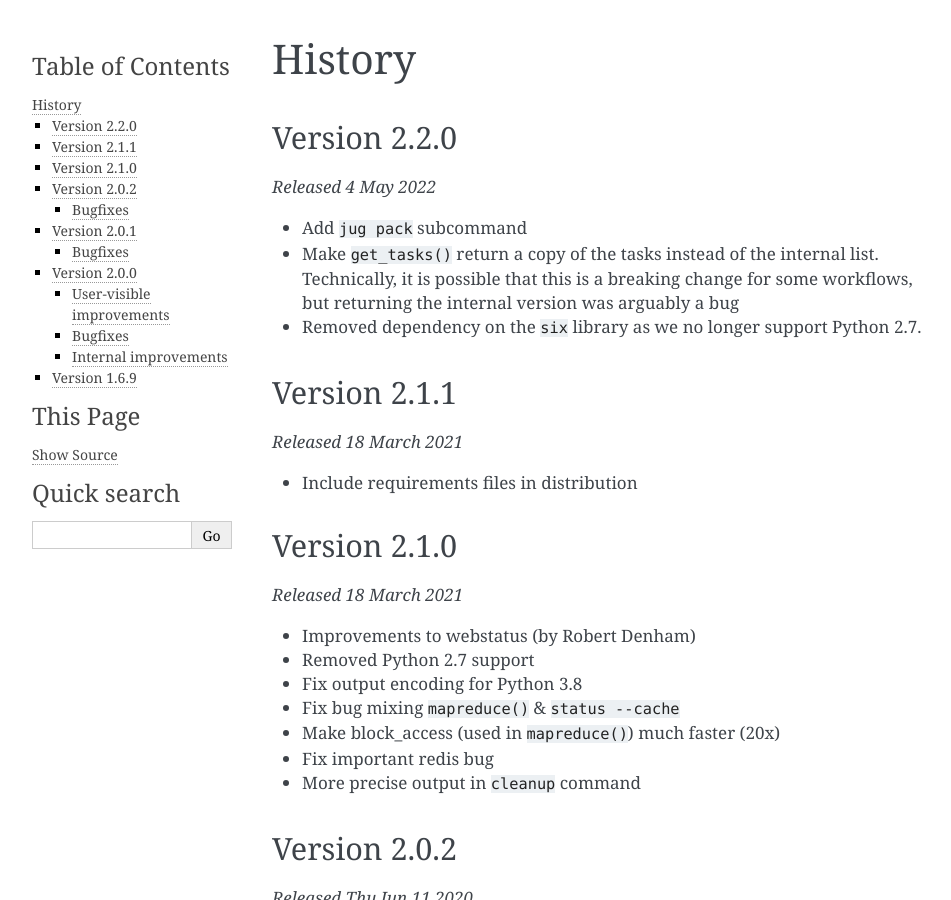
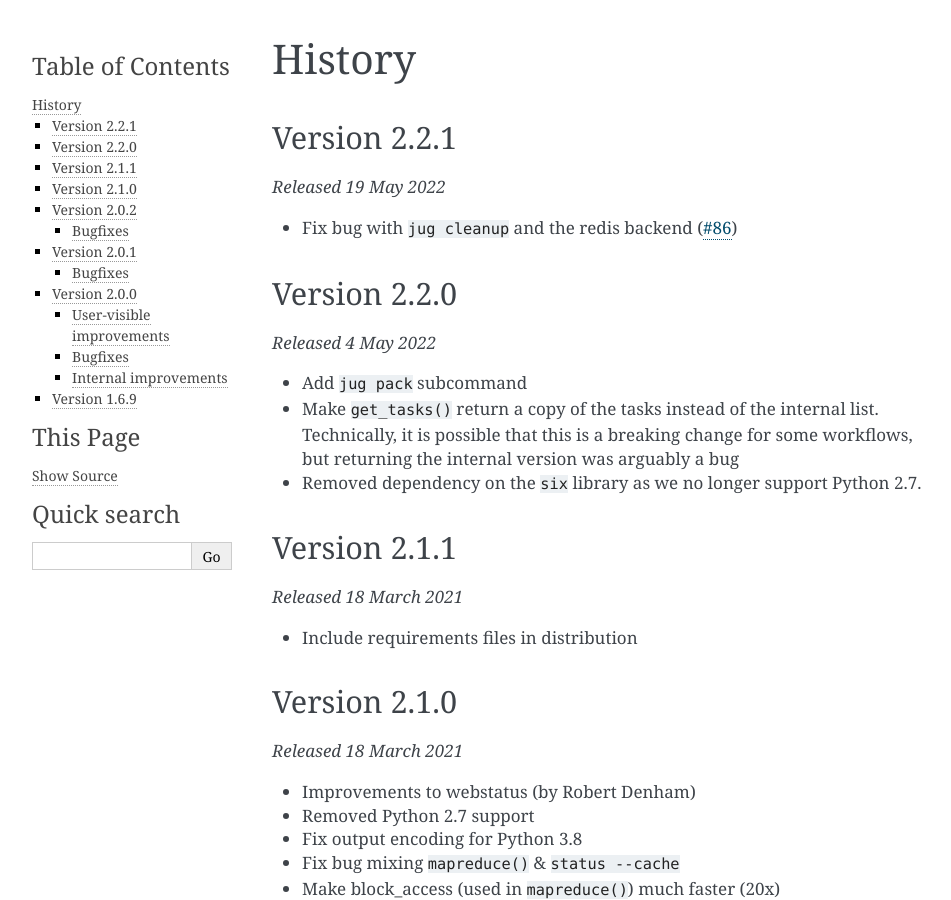
Before and after one commit to luispedro/jug, a Sphinx documentation site: the page built from docs/source/history.rst, in a window 1280 px wide and 900 px high. Shown: the whole window, without its empty margins (148-1099 px from the left). Built offline with Sphinx 7.4.7, drawn with Linux system fonts in a browser that asks for light colours; formulas are drawn with MathJax 3; the version number could not be read and is left out.

Commit message:
DOC Version 2.2.1
Forward port documentation for v2.2.1 release

```diff
--- a/README.rst
+++ b/README.rst
@@ -133,6 +133,9 @@ the `value` function::
 What's New
 ----------
 
+Version 2.2.1 (*19 May 2022*)
+- Fix bug with ``jug cleanup`` and the redis backend (`#86 <https://github.com/luispedro/jug/issues/86>`__)
+
 Version 2.2.0 (*3 May 2022*)
 
 - Add ``jug pack`` subcommand
--- a/docs/source/history.rst
+++ b/docs/source/history.rst
@@ -1,6 +1,13 @@
 =======
 History
 =======
+
+Version 2.2.1
+-------------
+
+*Released 19 May 2022*
+
+- Fix bug with ``jug cleanup`` and the redis backend (`#86 <https://github.com/luispedro/jug/issues/86>`__)
 
 Version 2.2.0
 -------------
```
Also changed, not shown: 2 other files.
